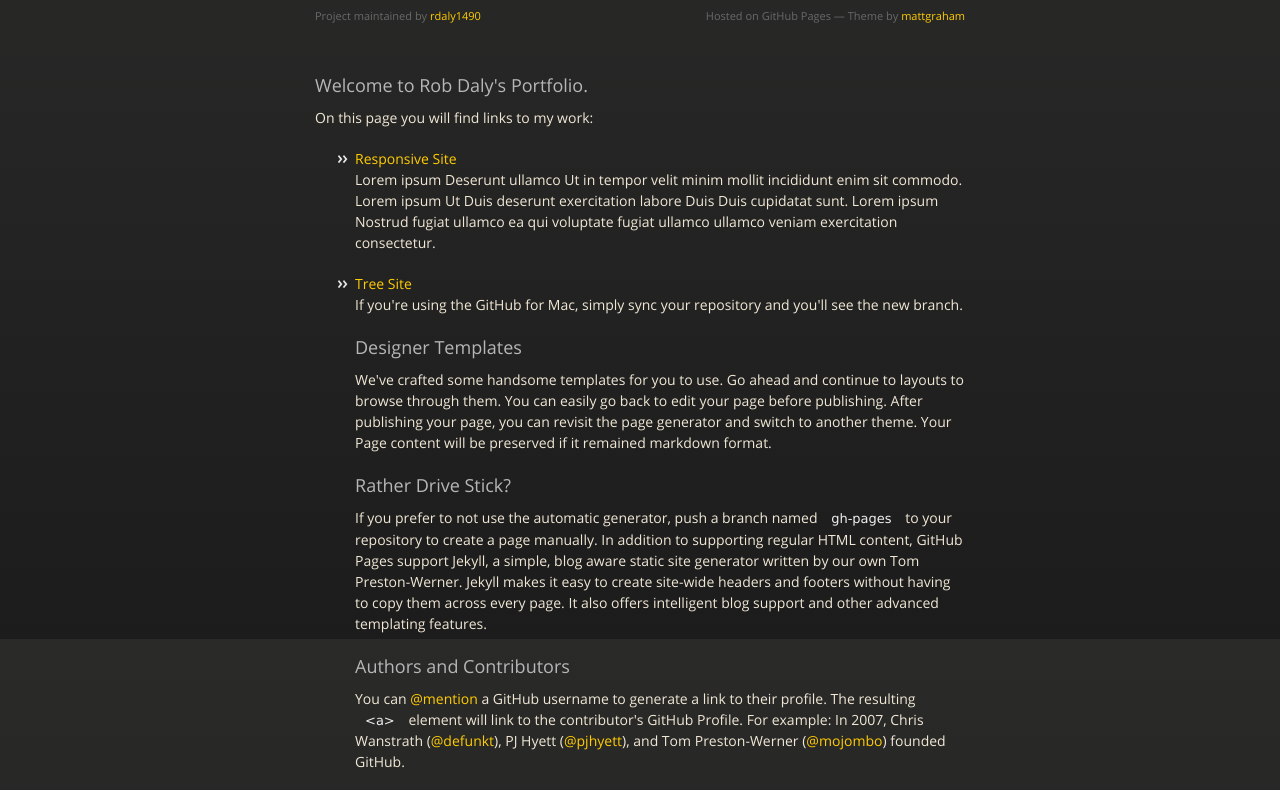
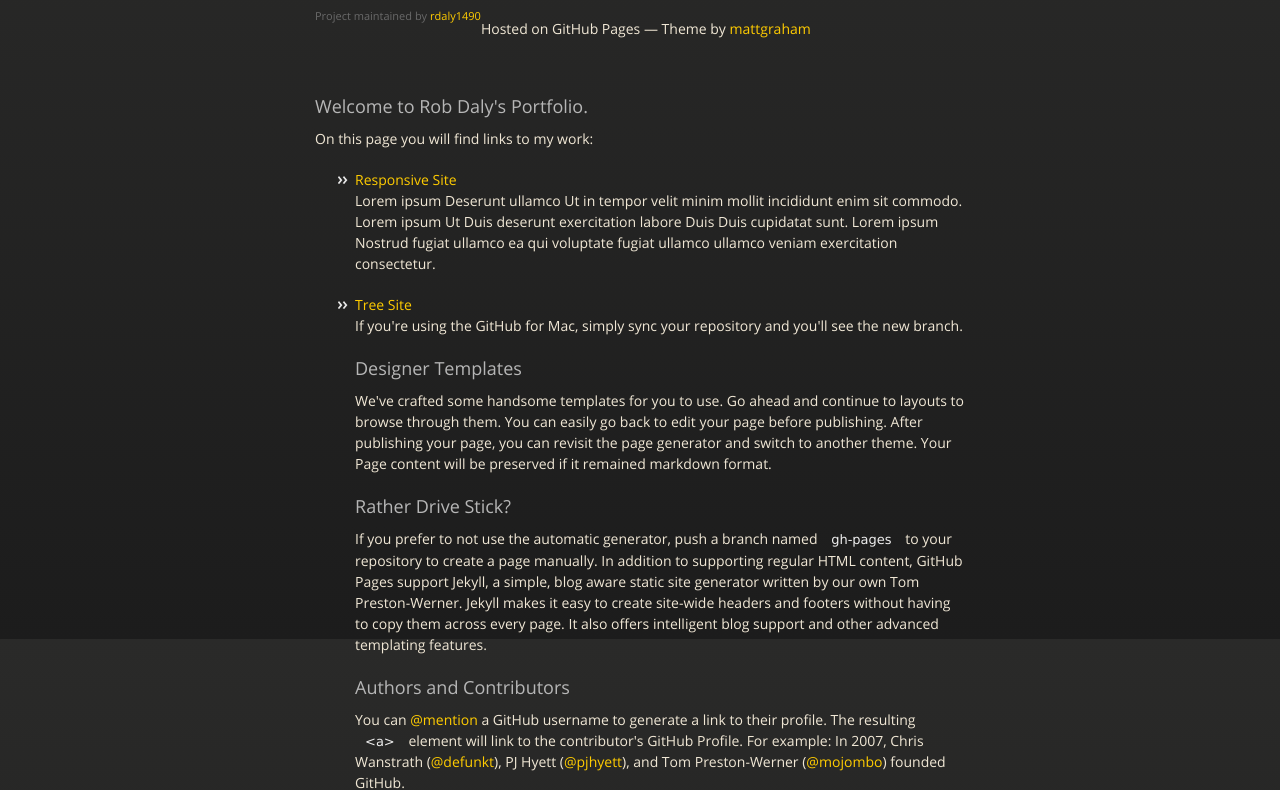
Before and after one commit to rdaly1490/rdaly1490.github.io, a plain HTML site: page index.html in a window 1280 px wide. Shown: the part 161-951 px from the top of the page. Drawn offline with nearby package versions, Linux system fonts and the light colour scheme.

Commit message:
Update index.html

```diff
--- a/index.html
+++ b/index.html
@@ -32,7 +32,7 @@
           <p></p>
           <hr>
           <span class="credits left">Project maintained by <a href="https://github.com/rdaly1490">rdaly1490</a></span>
-          <span class="credits right">Hosted on GitHub Pages &mdash; Theme by <a href="https://twitter.com/michigangraham">mattgraham</a></span>
+          <span class="credit right">Hosted on GitHub Pages &mdash; Theme by <a href="https://twitter.com/michigangraham">mattgraham</a></span>
         </div>
 
         <h3>
```
